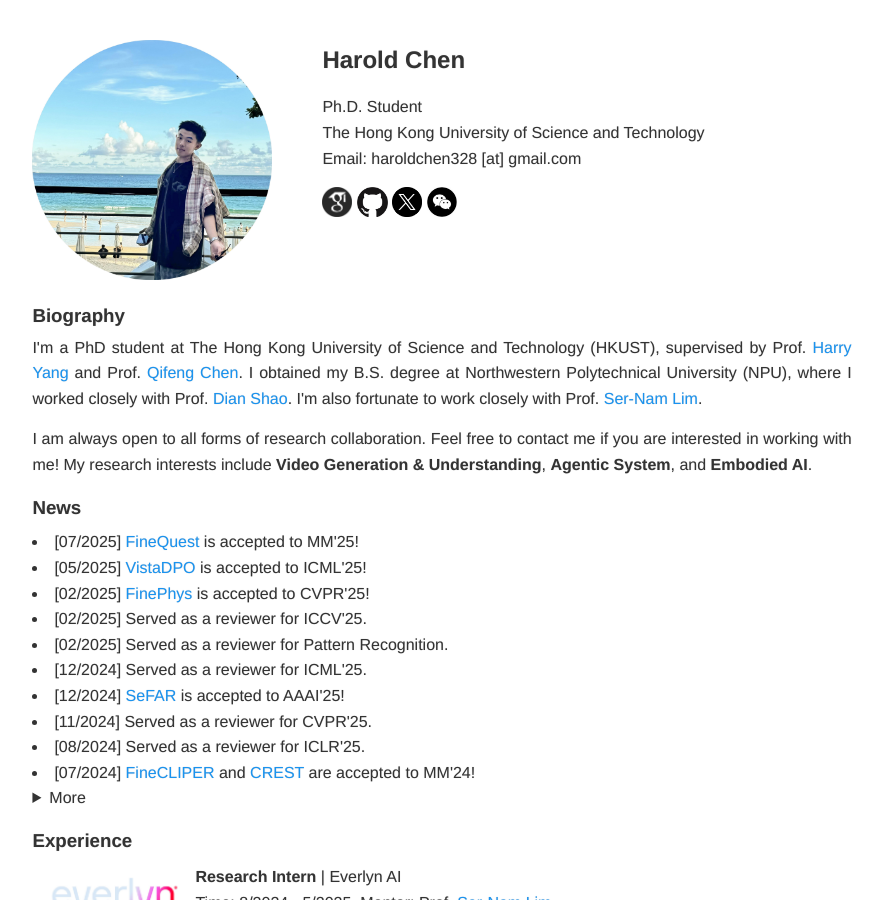
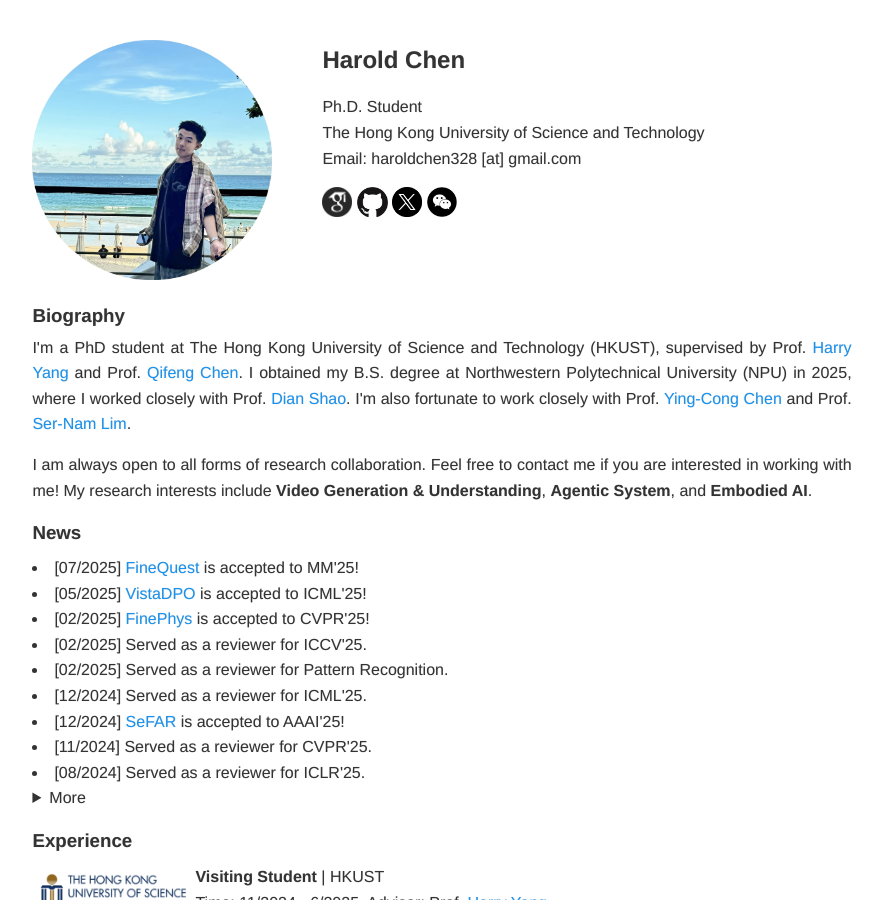
Before and after one commit to HaroldChen19/HaroldChen19.github.io, a Jekyll site: the page built from index.html, in a window 1280 px wide and 900 px high. Shown: the whole window, without its empty margins (198-1081 px from the left). Built offline with Jekyll 4.4.1, drawn with Linux system fonts in a browser that asks for light colours; some of the changed text lies outside the part shown.

Commit message:
Update index.html

```diff
--- a/index.html
+++ b/index.html
@@ -63,7 +63,7 @@
 
 		<!-- <p style="text-align: justify">	I'm a final-year undergraduate student at Northwestern Polytechnical University (NPU) and an incoming PhD student (2025 Fall) at The Hong Kong University of Science and Technology (HKUST). I'm fortunate to work closely with Prof. <a href="https://sites.google.com/site/sernam" target="_blank">Ser-Nam Lim</a>, Prof. <a href="https://leehomyc.github.io/" target="_blank">Harry Yang</a>, Prof. <a href="https://cqf.io/" target="_blank">Qifeng Chen</a> and Prof. <a href="https://scholar.google.com/citations?user=amxDSLoAAAAJ&hl=en" target="_blank">Dian Shao</a>.
 			<br> -->
-		<p style="text-align: justify">	I'm a PhD student at The Hong Kong University of Science and Technology (HKUST), supervised by Prof. <a href="https://leehomyc.github.io/" target="_blank">Harry Yang</a> and Prof. <a href="https://cqf.io/" target="_blank">Qifeng Chen</a>. I obtained my B.S. degree at Northwestern Polytechnical University (NPU), where I worked closely with Prof. <a href="https://scholar.google.com/citations?user=amxDSLoAAAAJ&hl=en" target="_blank">Dian Shao</a>. I'm also fortunate to work closely with Prof. <a href="https://sites.google.com/site/sernam" target="_blank">Ser-Nam Lim</a>.
+		<p style="text-align: justify">	I'm a PhD student at The Hong Kong University of Science and Technology (HKUST), supervised by Prof. <a href="https://leehomyc.github.io/" target="_blank">Harry Yang</a> and Prof. <a href="https://cqf.io/" target="_blank">Qifeng Chen</a>. I obtained my B.S. degree at Northwestern Polytechnical University (NPU) in 2025, where I worked closely with Prof. <a href="https://scholar.google.com/citations?user=amxDSLoAAAAJ&hl=en" target="_blank">Dian Shao</a>. I'm also fortunate to work closely with Prof. <a href="https://www.yingcong.me/" target="_blank">Ying-Cong Chen</a> and Prof. <a href="https://sites.google.com/site/sernam" target="_blank">Ser-Nam Lim</a>.
 			<br>
 
 		<!-- <p style="text-align: justify"> Previously, I was advised by Prof. <a href="https://scholar.google.com/citations?user=amxDSLoAAAAJ&hl=en" target="_blank">Dian Shao</a> from both NPU and Shanghai AI Laboratory, which contributed to my development in this field. I also worked with Prof. <a href="https://scholar.google.com/citations?user=8P7q1wQAAAAJ&hl=zh-CN" target="_blank">Mulin Chen</a> and Prof. <a href="https://scholar.google.com/citations?user=ahUibskAAAAJ&hl=zh-CN" target="_blank">Xuelong Li</a> from TeleAI, China Telecom, as well as Prof. <a href="https://scholar.google.com/citations?user=n9cODgcAAAAJ" target="_blank">Yuxuan Liang</a> from HKUST(GZ). -->
@@ -102,10 +102,10 @@
 		[10/2024] Served as a reviewer for AISTATS'25. -->
 	<li>
 		[08/2024] Served as a reviewer for ICLR'25.
+
+	<details><summary>More</summary>
 	<li>
 		[07/2024] <a href="https://haroldchen19.github.io/FineCLIPER-Page/" target="_blank">FineCLIPER</a> and <a href="https://export.arxiv.org/abs/2404.09640" target="_blank">CREST</a> are accepted to MM'24!
-
-	<details><summary>More</summary>
 	<li>
 		[05/2024] Served as a reviewer for NeurIPS'24.
 	<li>
@@ -141,6 +141,24 @@
 			</tr>
 		</tbody>
 	</table> -->
+
+	<table bordercolor="white" bordercolordark="white" bordercolorlight="white" cellpadding="0" cellspacing="0" height="45" bgcolor="white">
+		<tbody>
+			<tr valign="baseline">
+				<td width="160">
+					<p align="center" style="margin-top:2.5mm; margin-right:1mm; margin-bottom:0; margin-left:0;" class="">
+						<img src="./images/institute/hkust_2.png" width="160" border="0">
+					</p>
+				</td>
+				<td valign="middle">
+					<p>
+						<span style="font-weight: bold;">Visiting Student </span>| HKUST<br>
+						Time: 11/2024 - 6/2025. Advisor: Prof. <a href="https://leehomyc.github.io/" target="_blank">Harry Yang</a>
+					</p>
+				</td>
+			</tr>
+		</tbody>
+	</table>
 
 	<table bordercolor="white" bordercolordark="white" bordercolorlight="white" cellpadding="0" cellspacing="0" height="45" bgcolor="white">
 		<tbody>
```
